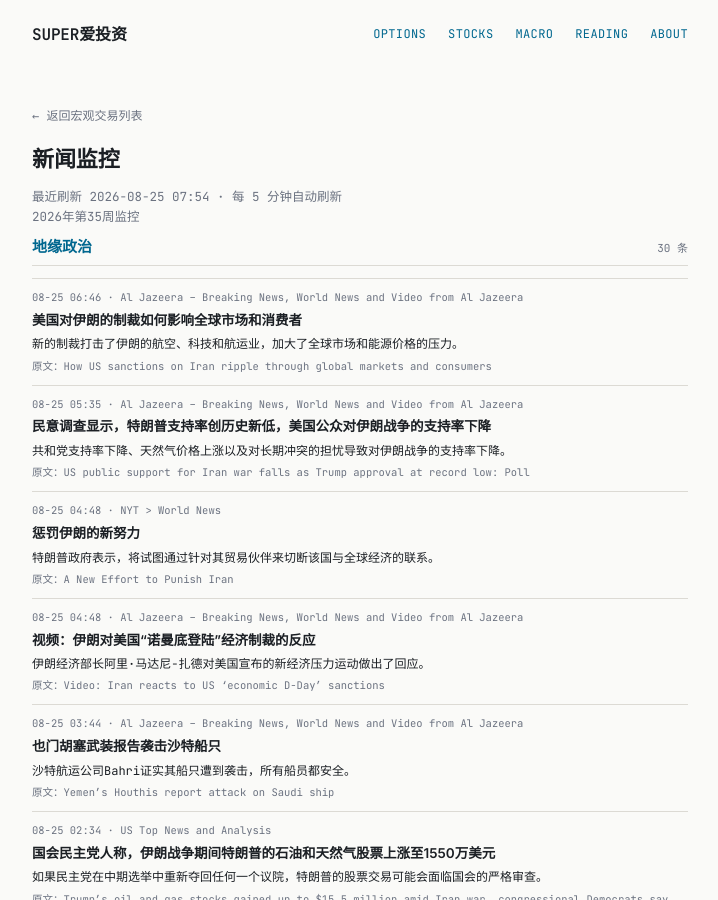
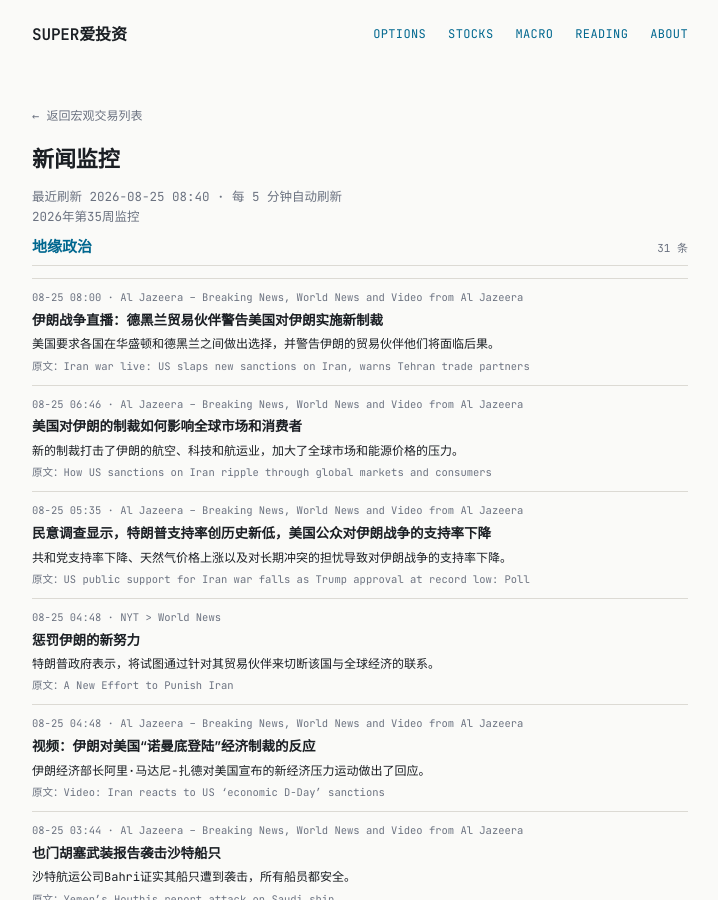
Before and after one commit to tang3super/tang3super.github.io, a Jekyll site: the page built from macro-trade/news-digest.md, in a window 1280 px wide and 900 px high. Shown: the whole window, without its empty margins (280-998 px from the left). Built offline with Jekyll 4.4.1, drawn with Linux system fonts in a browser that asks for light colours.

Commit message:
sync news-digest article

```diff
--- a/macro-trade/news-digest.md
+++ b/macro-trade/news-digest.md
@@ -5,11 +5,18 @@ title: 新闻监控
 date: '2026-08-25'
 summary: 2026年第35周监控
 week_label: 2026年第35周监控
-last_updated: 2026-08-25 07:54
+last_updated: 2026-08-25 08:40
 refresh_note: 每 5 分钟自动刷新
 topics:
 - name: 地缘政治
   items:
+  - title: 'Iran war live: US slaps new sanctions on Iran, warns Tehran trade partners'
+    summary: US tells countries to choose between Washington and Tehran, warns Iran's trade partners they will face consequences.
+    link: https://www.aljazeera.com/news/liveblog/2026/8/25/iran-war-live-drat?traffic_source=rss
+    source: Al Jazeera – Breaking News, World News and Video from Al Jazeera
+    time: 08-25 08:00
+    title_zh: 伊朗战争直播：德黑兰贸易伙伴警告美国对伊朗实施新制裁
+    summary_zh: 美国要求各国在华盛顿和德黑兰之间做出选择，并警告伊朗的贸易伙伴他们将面临后果。
   - title: How US sanctions on Iran ripple through global markets and consumers
     summary: New sanctions hit Iran's aviation, tech, and shipping sectors, amplifying pressure on global markets and energy prices.
     link: https://www.aljazeera.com/economy/2026/8/24/how-us-sanctions-on-iran-ripple-through-global-markets-and-consumers?traffic_source=rss
```
